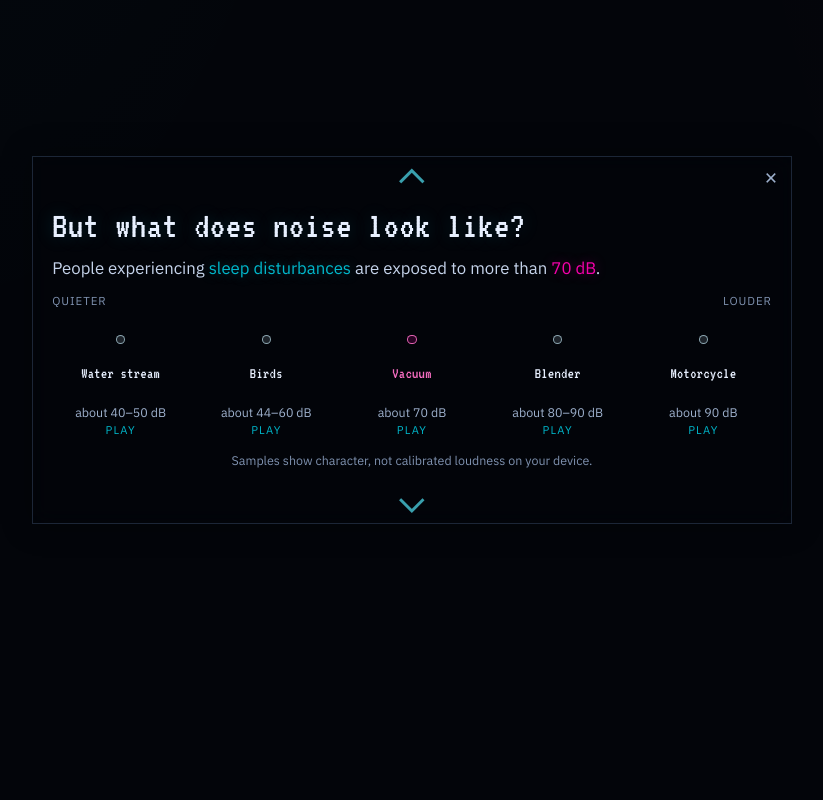
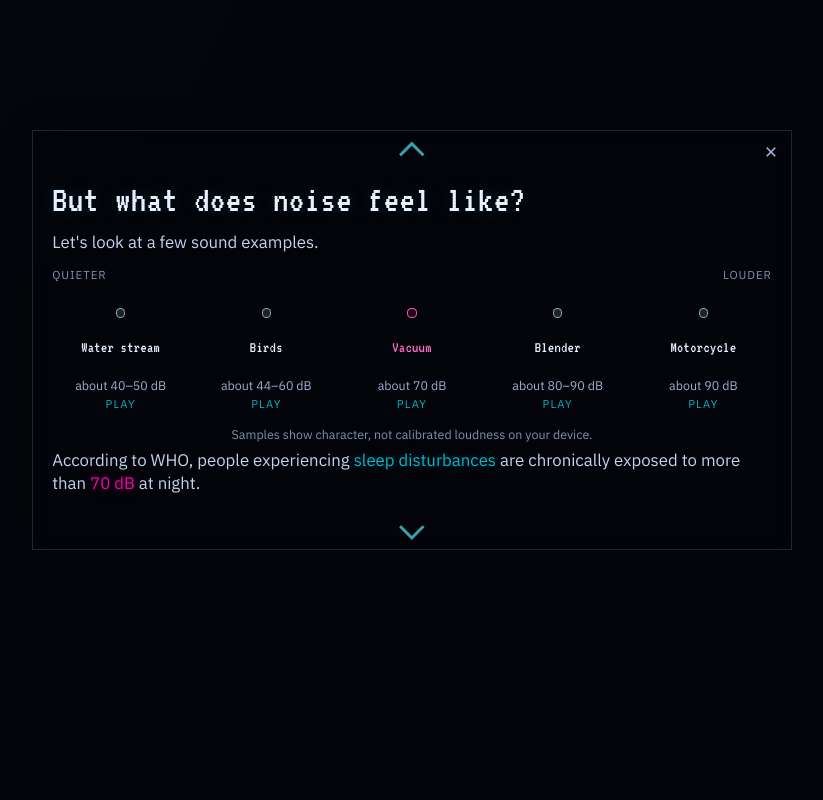
Before and after one commit to fotinidelig/noise-pollution-dataviz, a React (Vite) app in the folder app/: page / in a window 1280 px wide. Shown: the part 1660-2460 px from the top of the page, without its empty margins (228-1051 px from the left). Built offline with nearby package versions, Linux system fonts and the light colour scheme; no server answers.

Commit message:
Sounds step: feel-like title and WHO body split
Lead with sound examples above the scale, then WHO sleep-disturbance copy below; ship with Facts copy polish.

Co-authored-by: Fotini Deligiannaki <fotinidelig@users.noreply.github.com>

```diff
--- a/app/src/scrolly/ScrollyApp.tsx
+++ b/app/src/scrolly/ScrollyApp.tsx
@@ -13,6 +13,16 @@ import type { StoryMetrics, StoryStepId } from './storyTypes'
 import './scrolly.css'
 
 const STORY_URL = `${import.meta.env.BASE_URL || '/'}data/scrolly_story_v1.json`
+
+function bodyHtml(p: string) {
+  return p
+    .replace(
+      /\*\*\*(.+?)\*\*\*/g,
+      '<span class="scrolly-hi scrolly-hi--loud">$1</span>',
+    )
+    .replace(/\*\*(.+?)\*\*/g, '<span class="scrolly-hi">$1</span>')
+    .replace(/\n/g, '<br/>')
+}
 
 /**
  * × on each story card dismisses the narrative overlay and jumps to Explore
@@ -249,27 +259,37 @@ export function ScrollyApp() {
                       {step.subtitle ? (
                         <p className="scrolly-step__subtitle">{step.subtitle}</p>
                       ) : null}
-                      {step.body.map((p) => (
+                      {step.id === 'sounds' ? (
+                        <>
+                          {step.body[0] ? (
                             <p
-                          key={p.slice(0, 48)}
                               className="scrolly-step__body"
                               dangerouslySetInnerHTML={{
-                            __html: p
-                              .replace(
-                                /\*\*\*(.+?)\*\*\*/g,
-                                '<span class="scrolly-hi scrolly-hi--loud">$1</span>',
-                              )
-                              .replace(/\*\*(.+?)\*\*/g, '<span class="scrolly-hi">$1</span>')
-                              .replace(/\n/g, '<br/>'),
+                                __html: bodyHtml(step.body[0]),
                               }}
                             />
-                      ))}
-                      {step.id === 'sounds' ? (
+                          ) : null}
                           <SoundScale
                             active={isActiveCard}
                             onPlayingChange={setPlayingSound}
                           />
-                      ) : null}
+                          {step.body.slice(1).map((p) => (
+                            <p
+                              key={p.slice(0, 48)}
+                              className="scrolly-step__body"
+                              dangerouslySetInnerHTML={{ __html: bodyHtml(p) }}
+                            />
+                          ))}
+                        </>
+                      ) : (
+                        step.body.map((p) => (
+                          <p
+                            key={p.slice(0, 48)}
+                            className="scrolly-step__body"
+                            dangerouslySetInnerHTML={{ __html: bodyHtml(p) }}
+                          />
+                        ))
+                      )}
                       {nextStep ? (
                         <button
                           type="button"
--- a/app/src/scrolly/buildSteps.ts
+++ b/app/src/scrolly/buildSteps.ts
@@ -106,10 +106,12 @@ export function buildSteps(m: StoryMetrics): StoryStep[] {
     {
       id: 'sounds',
       railLabel: 'Sounds',
-      title: 'But what does noise look like?',
+      title: 'But what does noise feel like?',
       questions: [],
+      // First line above SoundScale; remainder below (see ScrollyApp).
       body: [
-        `People experiencing ${hi('sleep disturbances')} are exposed to more than ${hiLoud('70 dB')}.`,
+        `Let's look at a few sound examples.`,
+        `According to WHO, people experiencing ${hi('sleep disturbances')} are chronically exposed to more than ${hiLoud('70 dB')} at night.`,
       ],
       map: {
         center: [10, 50],
```
Lines whose indentation alone changed are shown as unchanged.
